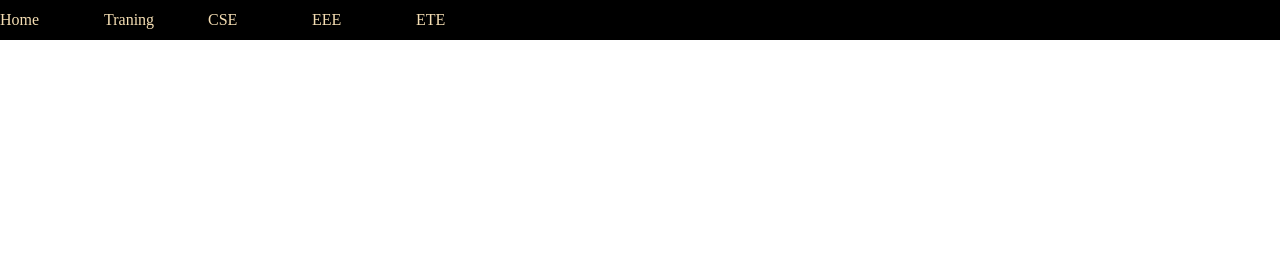
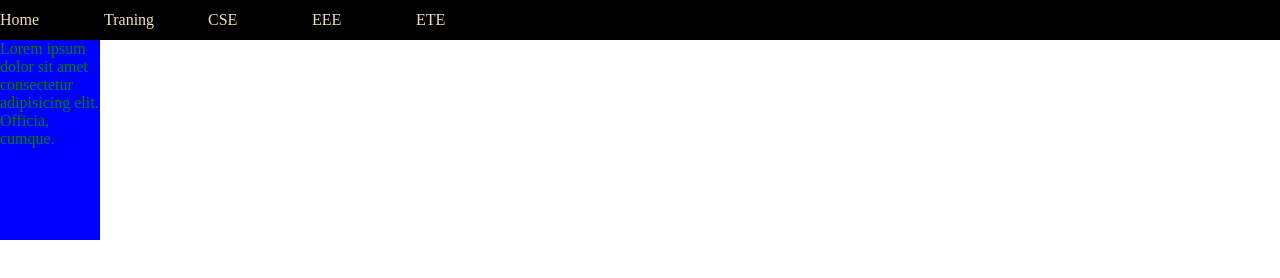
Before and after one commit to armanjabir/Myproject, a plain HTML site: page index.html in a window 1280 px wide. Drawn offline with Linux system fonts and the light colour scheme.

Commit message:
there will be some changes in both html and css file

```diff
--- a/index.html
+++ b/index.html
@@ -19,6 +19,9 @@
 
         </ul>
     </div>
+    <div class="div">
+        <p>Lorem ipsum dolor sit amet consectetur adipisicing elit. Officia, cumque.</p>
+    </div>
    </div>
 </body>
 </html>
--- a/style.css
+++ b/style.css
@@ -25,3 +25,10 @@
 {
     color:blue;
 }
+.div
+{
+    width:100px;
+    height:200px;
+    background-color:blue;
+    color:green;
+}
```
